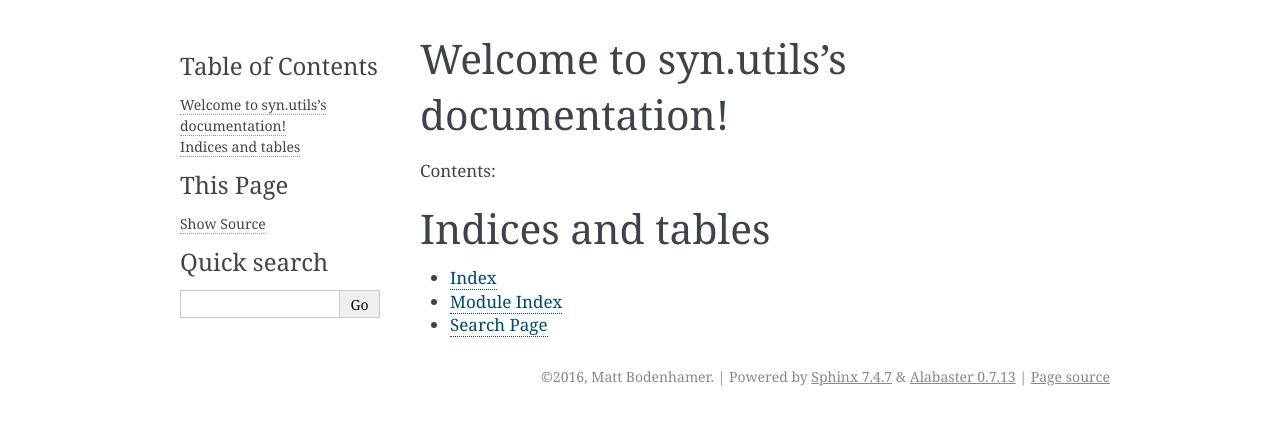
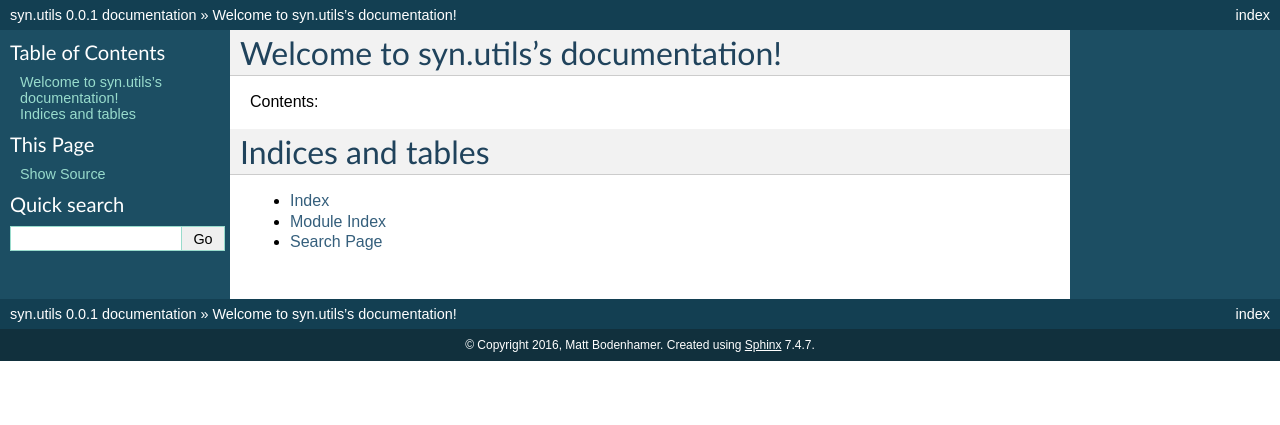
Before and after one commit to mbodenhamer/syn.utils, a Sphinx documentation site: the page built from docs/index.rst, in a window 1280 px wide. Shown: the top 425 px of the page. Built offline with Sphinx 7.4.7, drawn with Linux system fonts in a browser that asks for light colours; some of the changed lines change nothing that is shown.

Commit message:
Setting up docs/conf.py

```diff
--- a/docs/conf.py
+++ b/docs/conf.py
@@ -16,10 +16,16 @@
 import os
 import shlex
 
+DIR = os.path.dirname(os.path.abspath(__file__))
+
+def read(fpath):
+    with open(fpath, 'rt') as f:
+        return f.read().strip()
+
 # If extensions (or modules to document with autodoc) are in another directory,
 # add these directories to sys.path here. If the directory is relative to the
 # documentation root, use os.path.abspath to make it absolute, like shown here.
-#sys.path.insert(0, os.path.abspath('.'))
+sys.path.insert(0, os.path.abspath('..'))
 
 # -- General configuration ------------------------------------------------
 
@@ -29,7 +35,9 @@
 # Add any Sphinx extension module names here, as strings. They can be
 # extensions coming with Sphinx (named 'sphinx.ext.*') or your custom
 # ones.
-extensions = []
+extensions = [
+    'sphinx.ext.autodoc',
+]
 
 # Add any paths that contain templates here, relative to this directory.
 templates_path = ['_templates']
@@ -54,10 +62,10 @@
 # |version| and |release|, also used in various other places throughout the
 # built documents.
 #
+# The full version, including alpha/beta/rc tags.
+release = read(os.path.join(DIR, '../version.txt'))
 # The short X.Y version.
-version = '0.1'
-# The full version, including alpha/beta/rc tags.
-release = '0.0.1'
+version = release
 
 # The language for content autogenerated by Sphinx. Refer to documentation
 # for a list of supported languages.
@@ -108,7 +116,7 @@
 
 # The theme to use for HTML and HTML Help pages.  See the documentation for
 # a list of builtin themes.
-html_theme = 'alabaster'
+html_theme = 'default'
 
 # Theme options are theme-specific and customize the look and feel of a theme
 # further.  For a list of options available for each theme, see the
```
